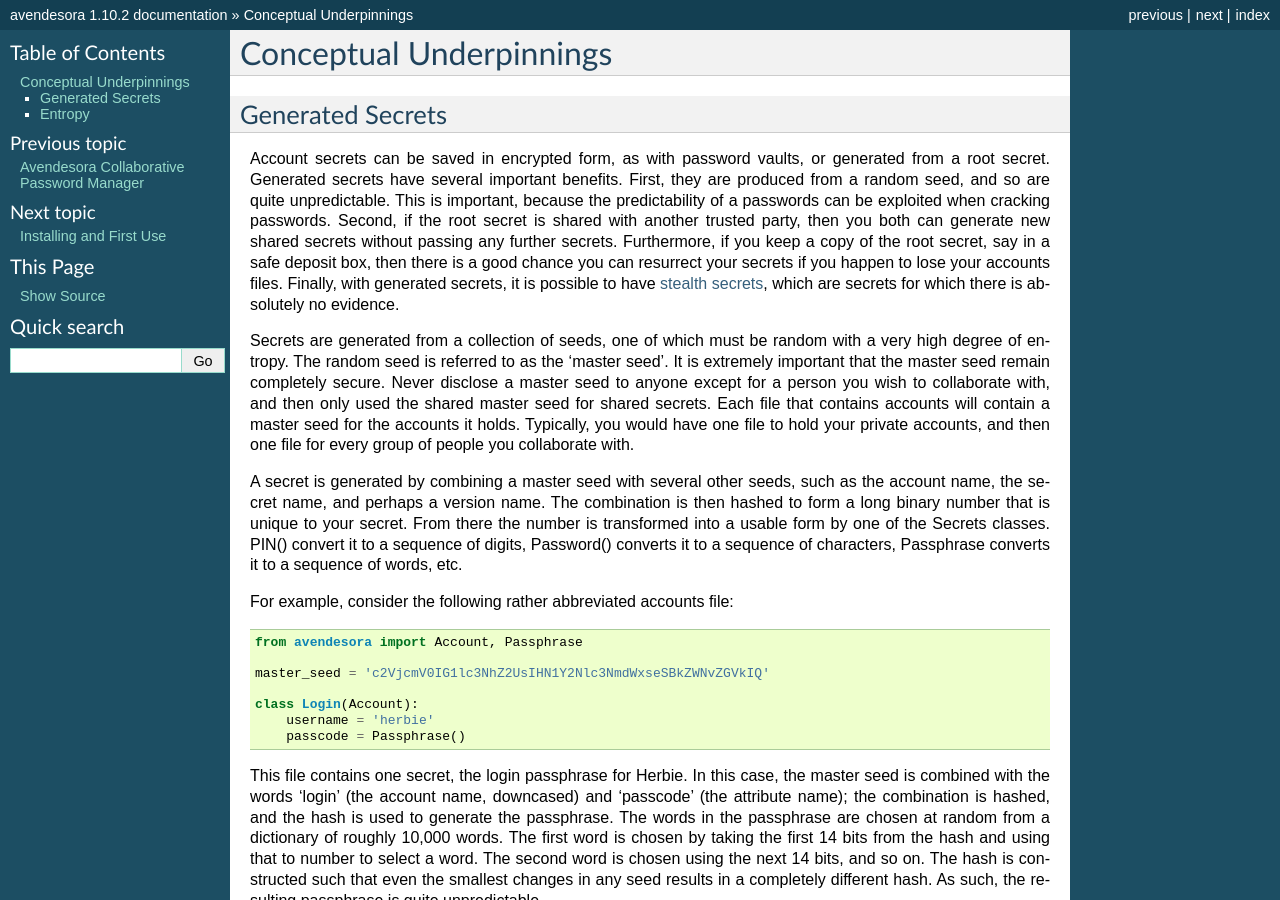
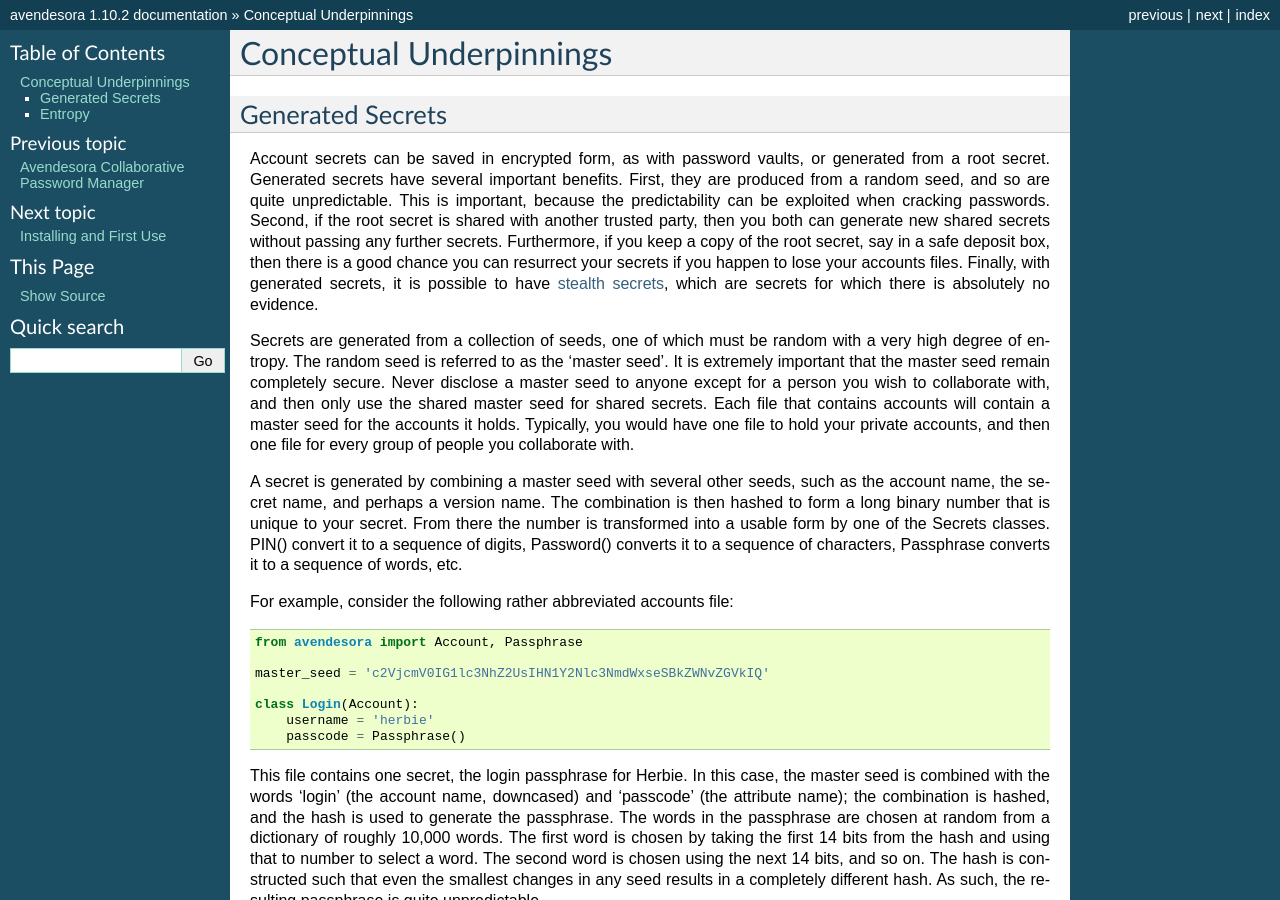
Before and after one commit to KenKundert/avendesora, a Sphinx documentation site: the page built from doc/concepts.rst, in a window 1280 px wide and 900 px high. Built offline with Sphinx 7.4.7, drawn with Linux system fonts in a browser that asks for light colours.

Commit message:
Tweak the documentation.

```diff
--- a/doc/concepts.rst
+++ b/doc/concepts.rst
@@ -12,20 +12,20 @@ Generated Secrets
 Account secrets can be saved in encrypted form, as with password vaults, or
 generated from a root secret.  Generated secrets have several important
 benefits.  First, they are produced from a random seed, and so are quite
-unpredictable.  This is important, because the predictability of a passwords can
-be exploited when cracking passwords.  Second, if the root secret is shared with
-another trusted party, then you both can generate new shared secrets without
-passing any further secrets.  Furthermore, if you keep a copy of the root
-secret, say in a safe deposit box, then there is a good chance you can resurrect
-your secrets if you happen to lose your accounts files.  Finally, with generated
-secrets, it is possible to have :ref:`stealth secrets <stealth accounts>`, which
-are secrets for which there is absolutely no evidence.
+unpredictable.  This is important, because the predictability can be exploited
+when cracking passwords.  Second, if the root secret is shared with another
+trusted party, then you both can generate new shared secrets without passing any
+further secrets.  Furthermore, if you keep a copy of the root secret, say in
+a safe deposit box, then there is a good chance you can resurrect your secrets
+if you happen to lose your accounts files.  Finally, with generated secrets, it
+is possible to have :ref:`stealth secrets <stealth accounts>`, which are secrets
+for which there is absolutely no evidence.
 
 Secrets are generated from a collection of seeds, one of which must be random
 with a very high degree of entropy. The random seed is referred to as the
 'master seed'.  It is extremely important that the master seed remain completely
 secure.  Never disclose a master seed to anyone except for a person you wish to
-collaborate with, and then only used the shared master seed for shared secrets.
+collaborate with, and then only use the shared master seed for shared secrets.
 Each file that contains accounts will contain a master seed for the accounts it
 holds.  Typically, you would have one file to hold your private accounts, and
 then one file for every group of people you collaborate with.
```
